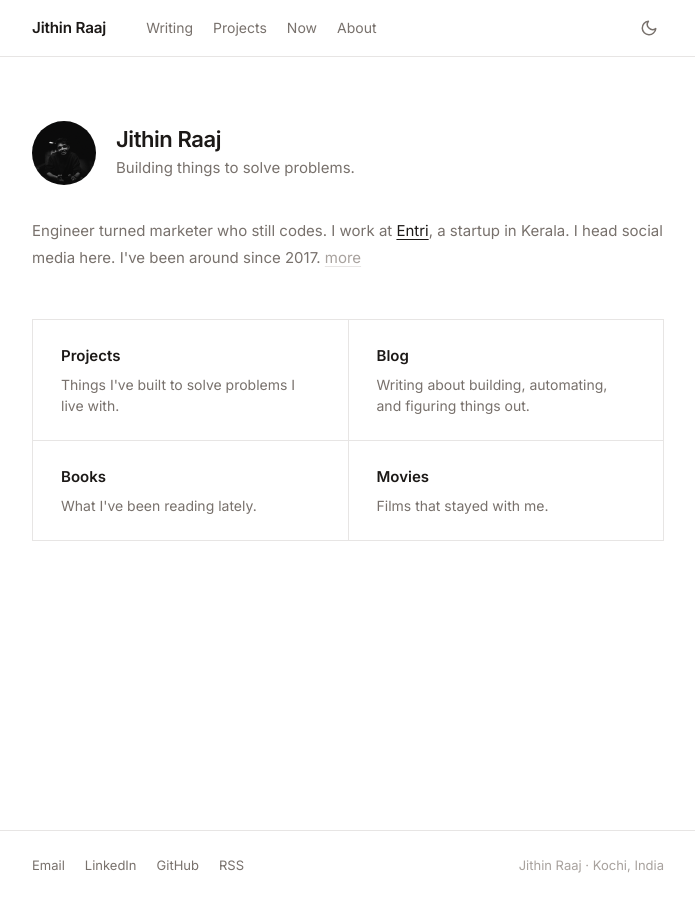
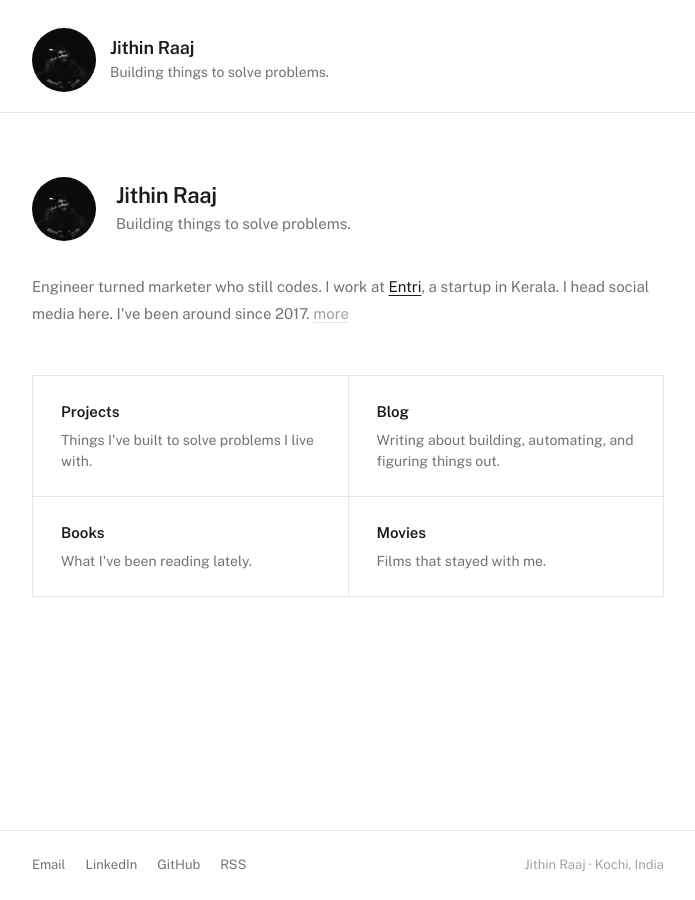
Before and after one commit to jithinrajtk/jithinrajtk.github.io, a Jekyll site: the page built from index.html, in a window 1280 px wide. Shown: the whole page, without its empty margins (292-987 px from the left). Built offline with Jekyll 4.4.1, drawn with Linux system fonts in a browser that asks for light colours.

Commit message:
Remove nav, Public Sans font, profile favicon, full SEO tags

```diff
--- a/_includes/header.html
+++ b/_includes/header.html
@@ -1,27 +1,12 @@
 <header class="site-header">
   <div class="container">
-    <a href="/" class="site-logo">{{ site.title }}</a>
-    <nav class="site-nav">
-      <a href="/writing/" {% if page.url contains '/writing' or page.layout == 'post' %}class="active"{% endif %}>Writing</a>
-      <a href="/projects/" {% if page.url contains '/projects' %}class="active"{% endif %}>Projects</a>
-      <a href="/now/" {% if page.url == '/now/' %}class="active"{% endif %}>Now</a>
-      <a href="/about/" {% if page.url == '/about/' %}class="active"{% endif %}>About</a>
-    </nav>
-    <button class="theme-toggle" aria-label="Toggle dark mode" title="Toggle dark mode">
-      <svg class="icon-sun" xmlns="http://www.w3.org/2000/svg" width="18" height="18" viewBox="0 0 24 24" fill="none" stroke="currentColor" stroke-width="2" stroke-linecap="round" stroke-linejoin="round">
-        <circle cx="12" cy="12" r="5"></circle>
-        <line x1="12" y1="1" x2="12" y2="3"></line>
-        <line x1="12" y1="21" x2="12" y2="23"></line>
-        <line x1="4.22" y1="4.22" x2="5.64" y2="5.64"></line>
-        <line x1="18.36" y1="18.36" x2="19.78" y2="19.78"></line>
-        <line x1="1" y1="12" x2="3" y2="12"></line>
-        <line x1="21" y1="12" x2="23" y2="12"></line>
-        <line x1="4.22" y1="19.78" x2="5.64" y2="18.36"></line>
-        <line x1="18.36" y1="5.64" x2="19.78" y2="4.22"></line>
-      </svg>
-      <svg class="icon-moon" xmlns="http://www.w3.org/2000/svg" width="18" height="18" viewBox="0 0 24 24" fill="none" stroke="currentColor" stroke-width="2" stroke-linecap="round" stroke-linejoin="round">
-        <path d="M21 12.79A9 9 0 1 1 11.21 3 7 7 0 0 0 21 12.79z"></path>
-      </svg>
-    </button>
+    <a href="/" class="header-identity">
+      <img src="/assets/images/profile.png" alt="Jithin Raaj" class="profile-photo" />
+      <div>
+        <span class="site-name">Jithin Raaj</span>
+        <span class="site-tagline">Building things to solve problems.</span>
+      </div>
+    </a>
   </div>
+  <div class="header-divider"></div>
 </header>
--- a/_layouts/default.html
+++ b/_layouts/default.html
@@ -3,14 +3,66 @@
 <head>
   <meta charset="UTF-8" />
   <meta name="viewport" content="width=device-width, initial-scale=1.0" />
-  <title>{% if page.title %}{{ page.title }} — {{ site.title }}{% else %}{{ site.title }} — {{ site.tagline }}{% endif %}</title>
-  <meta name="description" content="{% if page.description %}{{ page.description }}{% else %}{{ site.description }}{% endif %}" />
-  <link rel="stylesheet" href="{{ '/assets/css/main.css' | relative_url }}" />
+
+  <!-- Primary Meta Tags -->
+  <title>{% if page.title and page.title != 'Jithin Raaj' %}{{ page.title }} — Jithin Raaj{% else %}Jithin Raaj - Social Media Team Lead & Automation Expert{% endif %}</title>
+  <meta name="title" content="Jithin Raaj - Social Media Team Lead & Automation Expert" />
+  <meta name="description" content="Social Media Team Lead at Entri | Expert in Problem Solving, Marketing, Social Media, Coding, Automation & AI | Helping startups scale their social media presence" />
+  <meta name="keywords" content="Jithin Raaj, Social Media Lead, Automation Expert, AI Solutions, Social Media Marketing, Problem Solving, Team Lead, Entri" />
+  <meta name="author" content="Jithin Raaj" />
+
+  <!-- Open Graph / Facebook -->
+  <meta property="og:type" content="website" />
+  <meta property="og:url" content="https://jithinraaj.in/" />
+  <meta property="og:title" content="Jithin Raaj - Social Media Team Lead & Automation Expert" />
+  <meta property="og:description" content="Social Media Team Lead at Entri | Expert in Problem Solving, Marketing, Social Media, Coding, Automation & AI | Helping startups scale their social media presence" />
+  <meta property="og:image" content="https://jithinraaj.in/assets/images/profile.png" />
+
+  <!-- Twitter -->
+  <meta property="twitter:card" content="summary_large_image" />
+  <meta property="twitter:url" content="https://jithinraaj.in/" />
+  <meta property="twitter:title" content="Jithin Raaj - Social Media Team Lead & Automation Expert" />
+  <meta property="twitter:description" content="Social Media Team Lead at Entri | Expert in Problem Solving, Marketing, Social Media, Coding, Automation & AI | Helping startups scale their social media presence" />
+  <meta property="twitter:image" content="https://jithinraaj.in/assets/images/profile.png" />
+
+  <!-- Canonical -->
+  <link rel="canonical" href="https://jithinraaj.in/" />
+
+  <!-- Favicon -->
+  <link rel="icon" type="image/png" href="/assets/images/profile.png" />
+  <link rel="apple-touch-icon" href="/assets/images/profile.png" />
+
+  <!-- Font -->
   <link rel="preconnect" href="https://fonts.googleapis.com" />
   <link rel="preconnect" href="https://fonts.gstatic.com" crossorigin />
-  <link href="https://fonts.googleapis.com/css2?family=Inter:wght@400;500;600&family=Lora:ital,wght@0,400;0,600;1,400&display=swap" rel="stylesheet" />
+  <link href="https://fonts.googleapis.com/css2?family=Public+Sans:ital,wght@0,400;0,500;0,600;1,400&display=swap" rel="stylesheet" />
+
+  <!-- Styles -->
+  <link rel="stylesheet" href="{{ '/assets/css/main.css' | relative_url }}" />
+
+  <!-- Structured Data -->
+  <script type="application/ld+json">
+  {
+    "@context": "https://schema.org",
+    "@type": "Person",
+    "name": "Jithin Raaj",
+    "url": "https://jithinraaj.in",
+    "image": "https://jithinraaj.in/assets/images/profile.png",
+    "jobTitle": "Social Media Team Lead",
+    "worksFor": {
+      "@type": "Organization",
+      "name": "Entri"
+    },
+    "description": "Social Media Team Lead at Entri | Expert in Problem Solving, Marketing, Social Media, Coding, Automation & AI",
+    "knowsAbout": ["Social Media Marketing", "Automation", "AI", "Problem Solving", "Coding"],
+    "sameAs": [
+      "https://www.linkedin.com/in/jithinraaj/",
+      "https://github.com/jithinrajtk"
+    ]
+  }
+  </script>
+
   {% feed_meta %}
-  {% seo %}
 </head>
 <body>
   {% include header.html %}
--- a/assets/css/main.css
+++ b/assets/css/main.css
@@ -51,7 +51,7 @@ html {
 }
 
 body {
-  font-family: 'Inter', -apple-system, BlinkMacSystemFont, 'Segoe UI', sans-serif;
+  font-family: 'Public Sans', -apple-system, BlinkMacSystemFont, 'Segoe UI', sans-serif;
   background-color: var(--bg);
   color: var(--text);
   line-height: 1.6;
@@ -96,84 +96,51 @@ img {
    =========================== */
 
 .site-header {
-  border-bottom: 1px solid var(--border);
-  position: sticky;
-  top: 0;
-  background: var(--bg);
-  z-index: 100;
-  transition: background-color 0.2s ease;
+  padding-top: 28px;
 }
 
 .site-header .container {
+  padding-bottom: 20px;
+}
+
+.header-identity {
   display: flex;
   align-items: center;
-  gap: 32px;
-  height: 56px;
+  gap: 14px;
+  text-decoration: none;
 }
 
-.site-logo {
-  font-weight: 600;
-  font-size: 0.95rem;
-  letter-spacing: -0.01em;
-  color: var(--text);
+.header-identity:hover {
   text-decoration: none;
+}
+
+.header-divider {
+  border-top: 1px solid var(--border);
+}
+
+.profile-photo {
+  width: 56px;
+  height: 56px;
+  border-radius: 50%;
+  object-fit: cover;
   flex-shrink: 0;
 }
 
-.site-logo:hover {
-  text-decoration: none;
+.site-name {
+  display: block;
+  font-size: 1.125rem;
+  font-weight: 600;
+  color: var(--text);
+  letter-spacing: -0.01em;
+  line-height: 1.2;
 }
 
-.site-nav {
-  display: flex;
-  gap: 4px;
-  flex: 1;
-}
-
-.site-nav a {
+.site-tagline {
+  display: block;
   font-size: 0.875rem;
   color: var(--text-muted);
-  text-decoration: none;
-  padding: 4px 8px;
-  border-radius: 6px;
-  transition: color 0.15s ease, background-color 0.15s ease;
-  font-weight: 400;
+  margin-top: 2px;
 }
-
-.site-nav a:hover {
-  color: var(--text);
-  background: var(--bg-hover);
-  text-decoration: none;
-}
-
-.site-nav a.active {
-  color: var(--text);
-  font-weight: 500;
-}
-
-.theme-toggle {
-  background: none;
-  border: none;
-  cursor: pointer;
-  color: var(--text-muted);
-  padding: 6px;
-  border-radius: 6px;
-  display: flex;
-  align-items: center;
-  justify-content: center;
-  transition: color 0.15s ease, background-color 0.15s ease;
-  flex-shrink: 0;
-}
-
-.theme-toggle:hover {
-  color: var(--text);
-  background: var(--bg-hover);
-}
-
-[data-theme="light"] .icon-moon { display: block; }
-[data-theme="light"] .icon-sun  { display: none;  }
-[data-theme="dark"]  .icon-sun  { display: block; }
-[data-theme="dark"]  .icon-moon { display: none;  }
 
 /* ===========================
    Home Page
```
Also changed, not shown: assets/images/favicon.ico (added).
